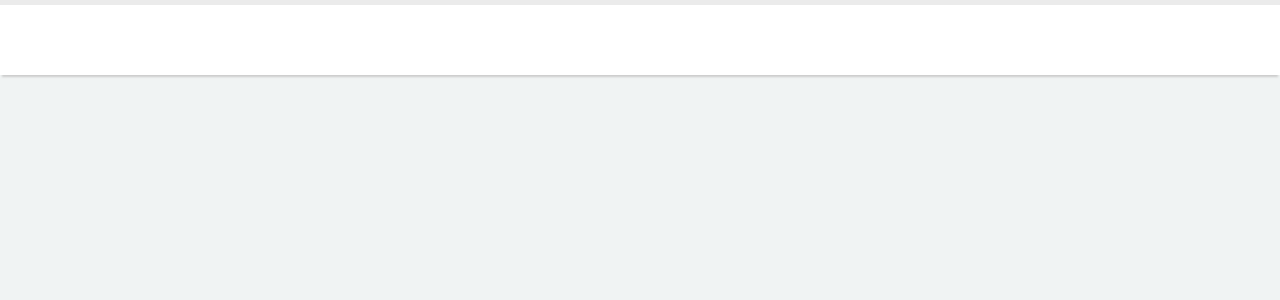
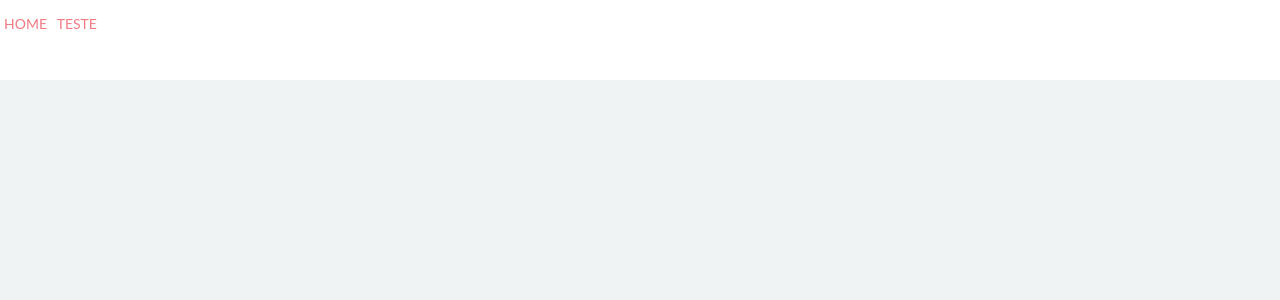
Before and after one commit to allandemiranda/site_brinkids, a React (Create React App) app in the folder my-app/: page / in a window 1280 px wide. Shown: the top 300 px of the page. Built offline with nearby package versions, Linux system fonts and the light colour scheme.

Commit message:
criando botão do nav

```diff
--- a/my-app/src/BotaoMenu.css
+++ b/my-app/src/BotaoMenu.css
@@ -0,0 +1,12 @@
+.BotaoMenu {
+    width: 4%;
+    height: 100%;
+    float: left;
+    text-align: center;
+    margin-top: 1%;
+}
+
+a {
+    font-size: 14px;
+    color: #f27b81;
+}
--- a/my-app/src/BotaoMenu.js
+++ b/my-app/src/BotaoMenu.js
@@ -2,10 +2,14 @@ import React, { Component } from 'react'
 import './BotaoMenu.css'
 
 class BotaoMenu extends Component {
+  //var cores = this.props.cor
+  //const coresDef = { color: #f27b81 }
+
+
   render() {
     return (
-      <div className="BotaoMenu">
-
+      <div className='BotaoMenu'>
+        <a>{this.props.nome}</a>
       </div>
     );
   }
--- a/my-app/src/Menu.css
+++ b/my-app/src/Menu.css
@@ -1,13 +1,8 @@
 .Menu {
-    clear: both;
     float: left;
     width: 100%;
-    position: relative;
-    z-index: 10;
-    box-shadow: 0 4px 2px -2px #CCCCCC;
-    -webkit-box-shadow: 0 4px 2px -2px #CCCCCC;
-    -moz-box-shadow: 0 4px 2px -2px #CCCCCC;
-    border-top: 5px solid #ebebeb;
+    height: 10%;
+    position: fixed;
     background: #FFFFFF;
-    height: 70px;
+
 }
--- a/my-app/src/Menu.js
+++ b/my-app/src/Menu.js
@@ -6,7 +6,8 @@ class Menu extends Component {
   render() {
     return (
       <div className="Menu">
-        <BotaoMenu></BotaoMenu>
+        <BotaoMenu nome="HOME"></BotaoMenu>
+        <BotaoMenu nome="TESTE"></BotaoMenu>
       </div>
     );
   }
```
Also changed, not shown: 1 other file (tests, documents, lock files or other folders).
